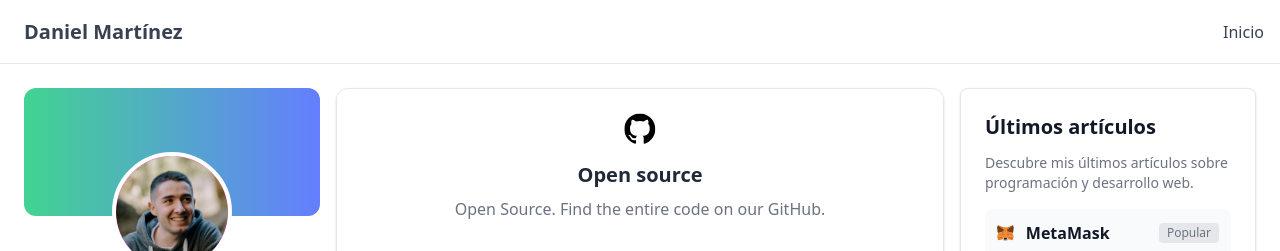
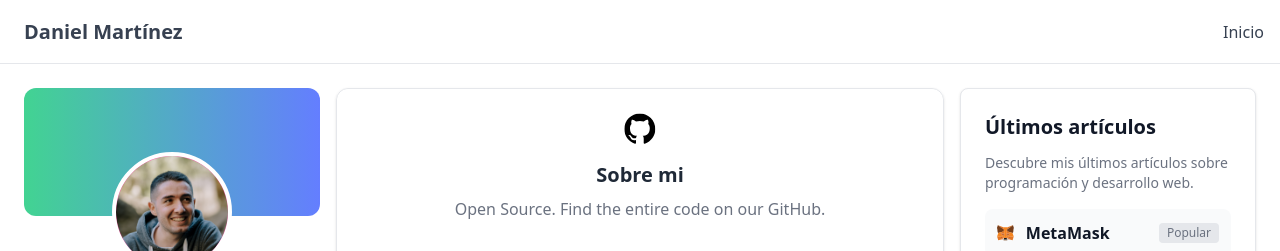
Before and after one commit to dmartinezh97/portafolio, a Nuxt app: page / in a window 1280 px wide. Shown: the top 251 px of the page. Built offline with nearby package versions, Linux system fonts and the light colour scheme.

Commit message:
Cambiar texto

```diff
--- a/components/Timeline.vue
+++ b/components/Timeline.vue
@@ -21,7 +21,7 @@
                         </svg>
 
                         <h3 class="text-lg md:text-xl font-semibold text-gray-800 dark:text-gray-200">
-                            Open source
+                            Sobre mi
                         </h3>
                         <p class="mt-2 text-gray-500">
                             Open Source. Find the entire code on our GitHub.
@@ -34,14 +34,6 @@
                         </div>
                         <!-- Timeline -->
                         <ul :class="getObjectClass" class="flex flex-col text-left space-y-1.5">
-                            <!--
-                                Dani obtuvo un trabajo como Front-End en Global Planning Solutions.
-                                Dani fue contratado como Front-End en Global Planning Solutions.
-                                Dani se unió a Global Planning Solutions como Front-End.
-                                Dani comenzó a trabajar como Front-End en Global Planning Solutions.
-                             -->
-                             <!-- <GithubNewActivity tipo="Commit" text="test 01" text-tipo="no sé"></GithubNewActivity>
-                             <GithubNewActivity tipo="Merged" text="test 02 " text-tipo="no sé"></GithubNewActivity> -->
 
                             <GithubNewActivity tipo="Commit" text="dmartinezh97 comenzó una formación sobre Nuxt 3" text-tipo="En progreso" color="bg-orange-500" color-text="bg-orange-100 text-orange-800"></GithubNewActivity>
 
```
